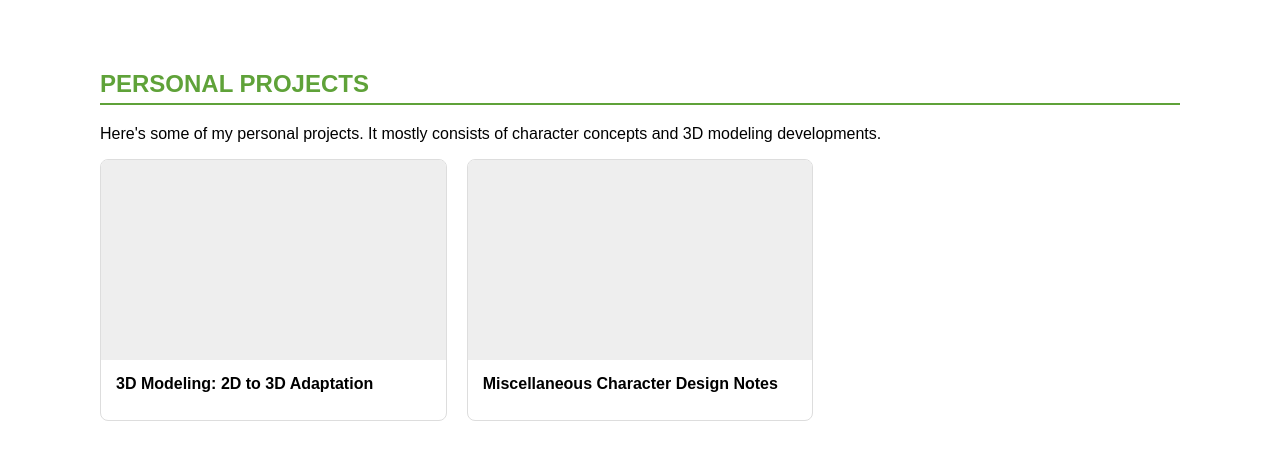
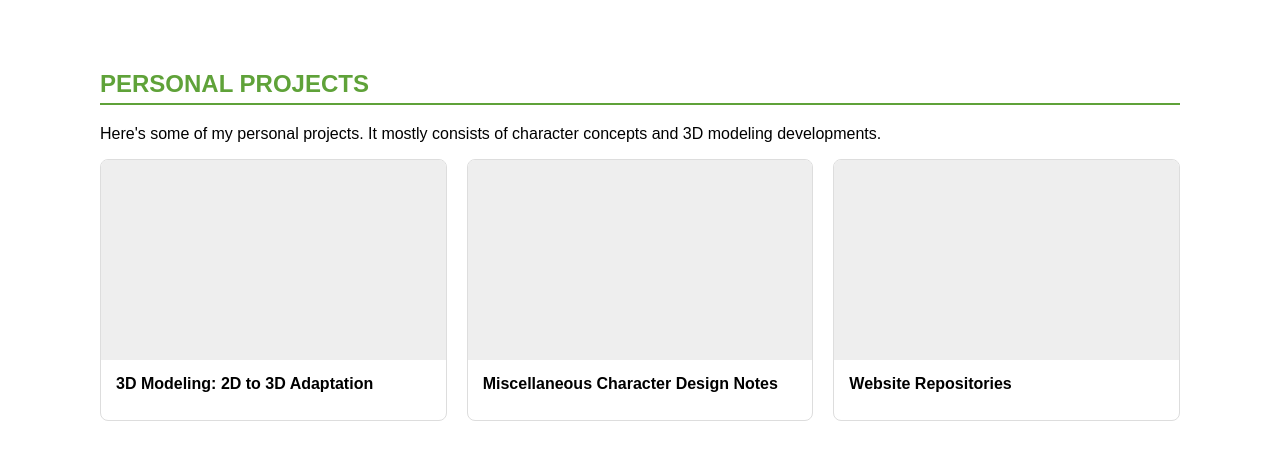
Before and after one commit to mgdeange/PortfolioWebsite, a plain HTML site: page content/projects-personal.html in a window 1280 px wide. Drawn offline with Linux system fonts and the light colour scheme.

Commit message:
Added Website Pages

```diff
--- a/content/projects-personal.html
+++ b/content/projects-personal.html
@@ -144,6 +144,25 @@
             <div class="view-project">View Project</div>
           </div>
         </div>
+
+        <div
+          class="project-card"
+          onclick="loadProject('projects/personal-project3.html')"
+        >
+          <div
+            class="project-image"
+            style="background-image: url('/api/placeholder/300/200');"
+          ></div>
+          <div class="project-title">
+            Website Repositories
+          </div>
+          <div class="project-overlay">
+            <div class="project-description">
+              A series of Rentry-based website repositories dedicated to various topics I find interesting or useful.
+            </div>
+            <div class="view-project">View Project</div>
+          </div>
+        </div>
       </div>
     </div>
 
```
Also changed, not shown: content/projects.html (+19 -0 lines).
